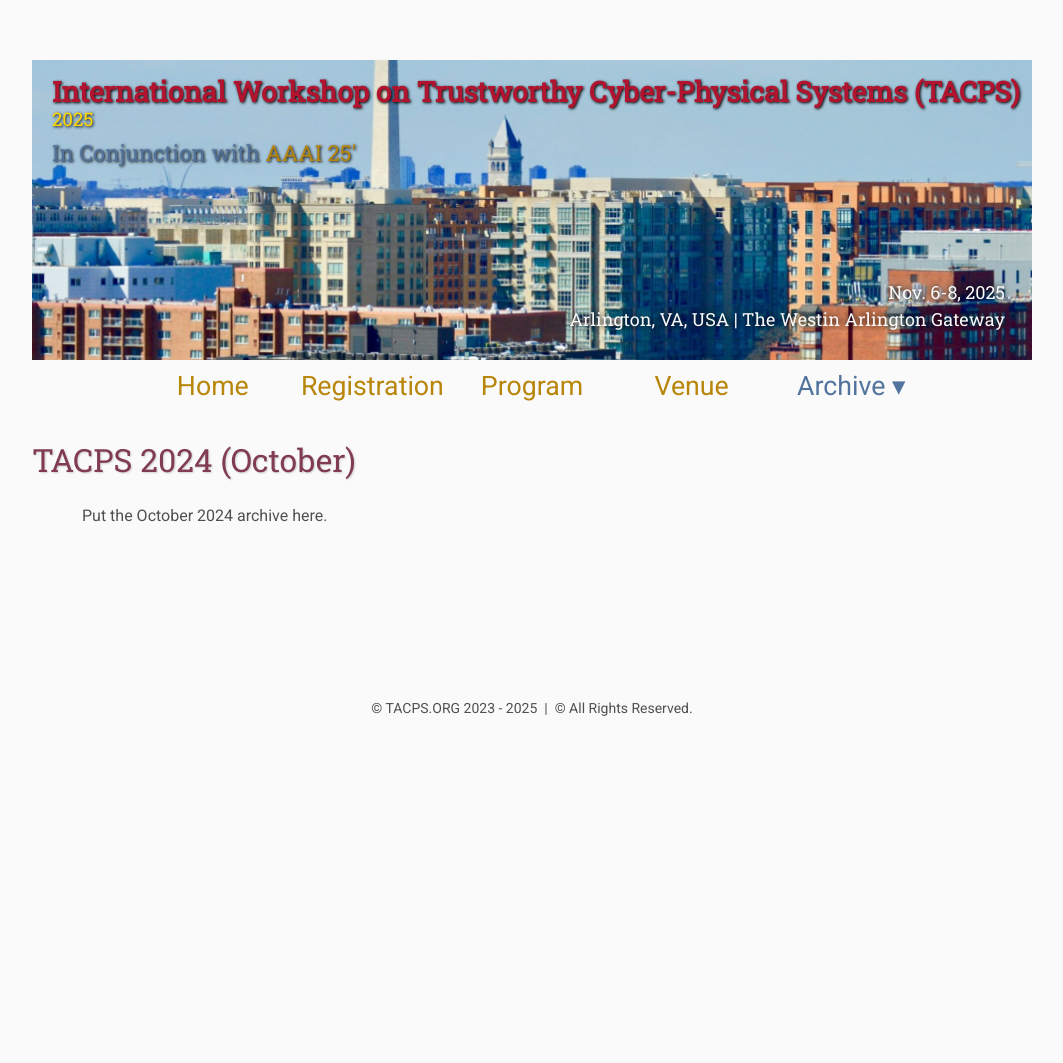
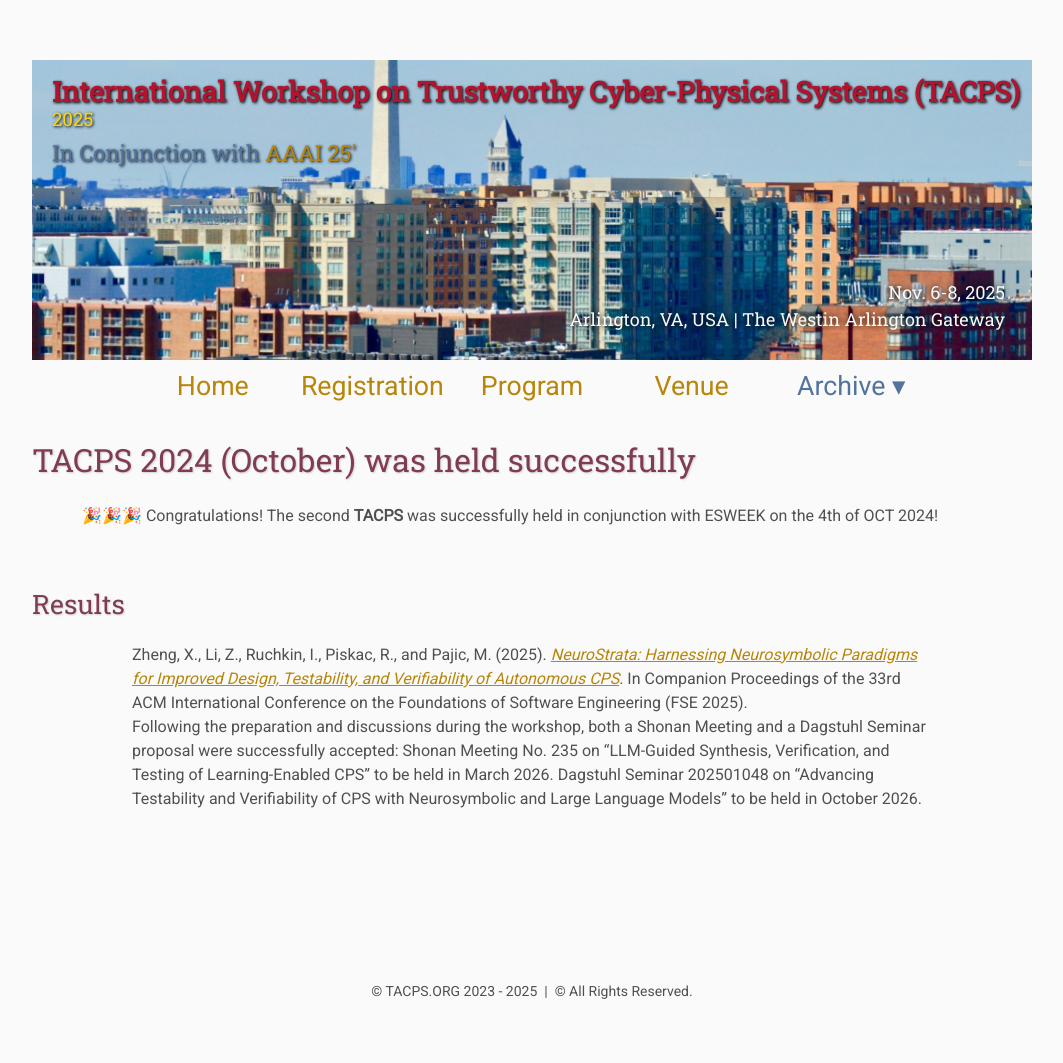
Before and after one commit to ITSEG-MQ/tacps, a Jekyll site: the page built from archive/2024-oct/index.html, in a window 1280 px wide. Shown: the whole page, without its empty margins (108-1171 px from the left). Built offline with Jekyll 4.4.1, drawn with Linux system fonts in a browser that asks for light colours; before the commit the page ends 900 px from its top, so only the background shows below that.

Commit message:
Update index.html

```diff
--- a/archive/2024-oct/index.html
+++ b/archive/2024-oct/index.html
@@ -4,5 +4,21 @@ title: TACPS 2024 Oct
 nav: archive
 ---
 
-<h2>TACPS 2024 (October)</h2>
-<p>Put the October 2024 archive here.</p>
+<h2>TACPS 2024 (October) was held successfully</h2>
+
+<p>🎉🎉🎉 Congratulations! The second <b>TACPS</b> was successfully held in conjunction with ESWEEK on the 4th of OCT 2024!</p>
+
+<hr>
+
+<h3>Results</h3>
+<ul>
+  <li>
+    Zheng, X., Li, Z., Ruchkin, I., Piskac, R., and Pajic, M. (2025).
+    <i><a href="https://liby99.github.io/res/papers/neurostrata.pdf" target="_blank">NeuroStrata: Harnessing Neurosymbolic Paradigms for Improved Design, Testability, and Verifiability of Autonomous CPS</a></i>. In Companion Proceedings of the 33rd ACM International Conference on the Foundations of Software Engineering (FSE 2025).
+  </li>
+  <li>
+  Following the preparation and discussions during the workshop, both a Shonan Meeting and a Dagstuhl Seminar proposal were successfully accepted:
+    Shonan Meeting No. 235 on “LLM-Guided Synthesis, Verification, and Testing of Learning-Enabled CPS” to be held in March 2026.
+    Dagstuhl Seminar 202501048 on “Advancing Testability and Verifiability of CPS with Neurosymbolic and Large Language Models” to be held in October 2026.
+  </li>
+</ul>
```
